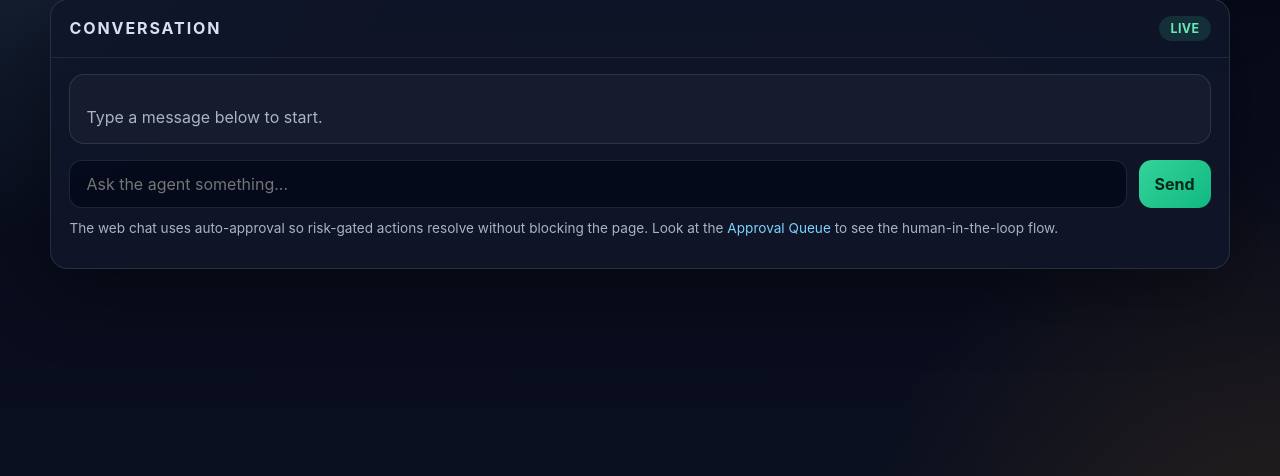
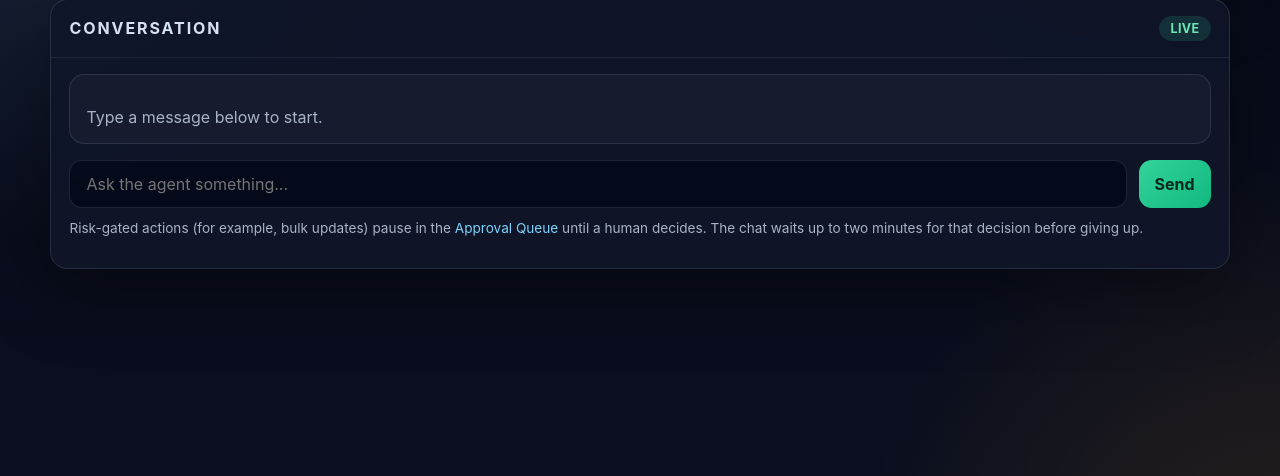
Before and after one commit to NobleChicken97/aiguard, a FastAPI app: page /chat in a window 1280 px wide. Shown: the part 215-691 px from the top of the page. Run offline with FastAPI, Linux system fonts and the light colour scheme.

Commit message:
fix(ui): correct chat page approval copy
The page claimed the web chat uses auto-approval; since v1.6.0 /api/chat
defaults to WebApprovalHandler, so risk-gated actions pause in the
Approval Queue and the chat waits up to two minutes for the decision.

```diff
--- a/ui/templates/chat.html
+++ b/ui/templates/chat.html
@@ -34,8 +34,9 @@
         </div>
       </form>
       <p class="muted" style="margin-top: 0.75rem; font-size: 0.85rem;">
-        The web chat uses auto-approval so risk-gated actions resolve without blocking the page.
-        Look at the <a href="/approval-queue">Approval Queue</a> to see the human-in-the-loop flow.
+        Risk-gated actions (for example, bulk updates) pause in the
+        <a href="/approval-queue">Approval Queue</a> until a human decides.
+        The chat waits up to two minutes for that decision before giving up.
       </p>
     </div>
   </article>
```
